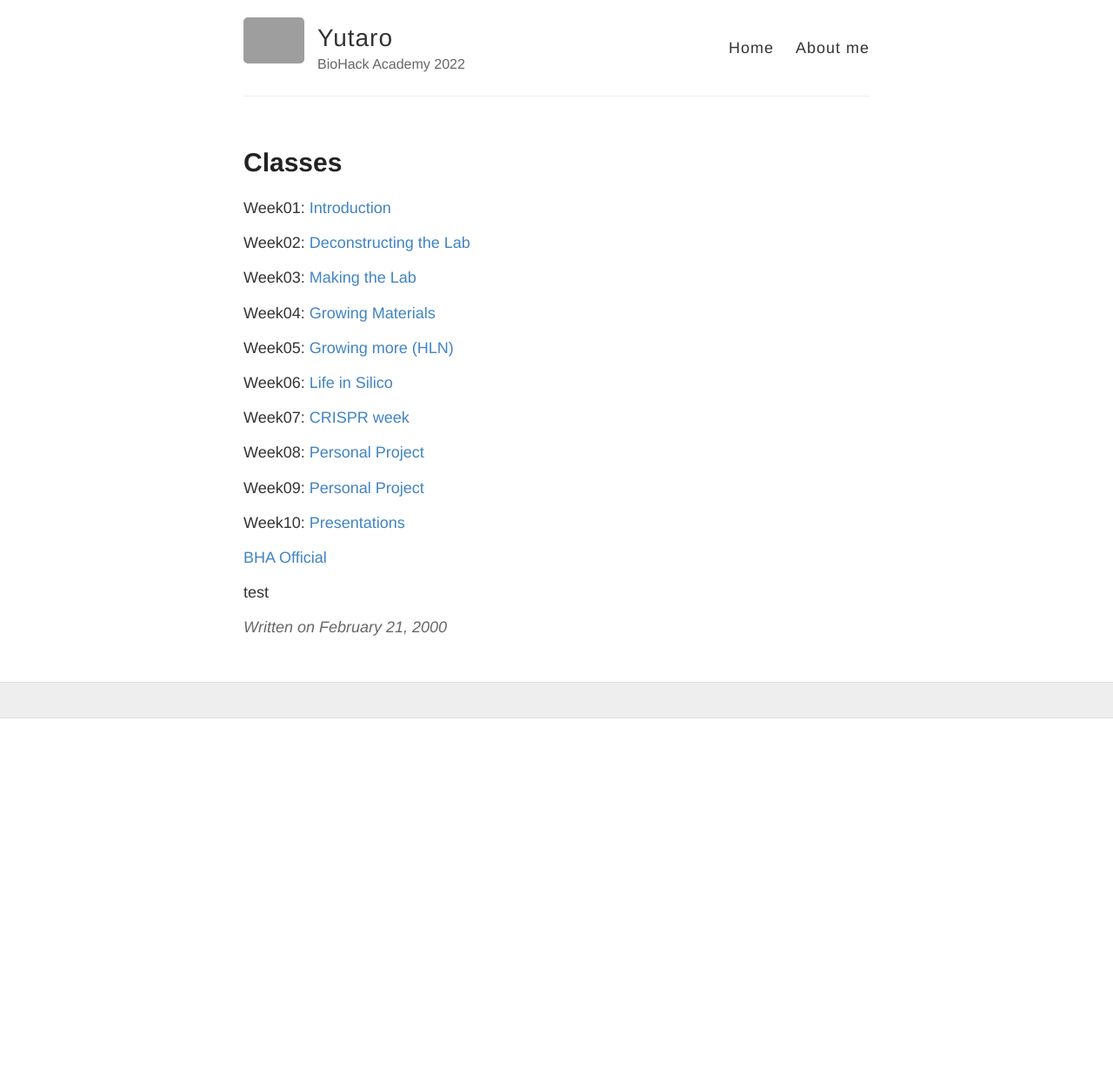
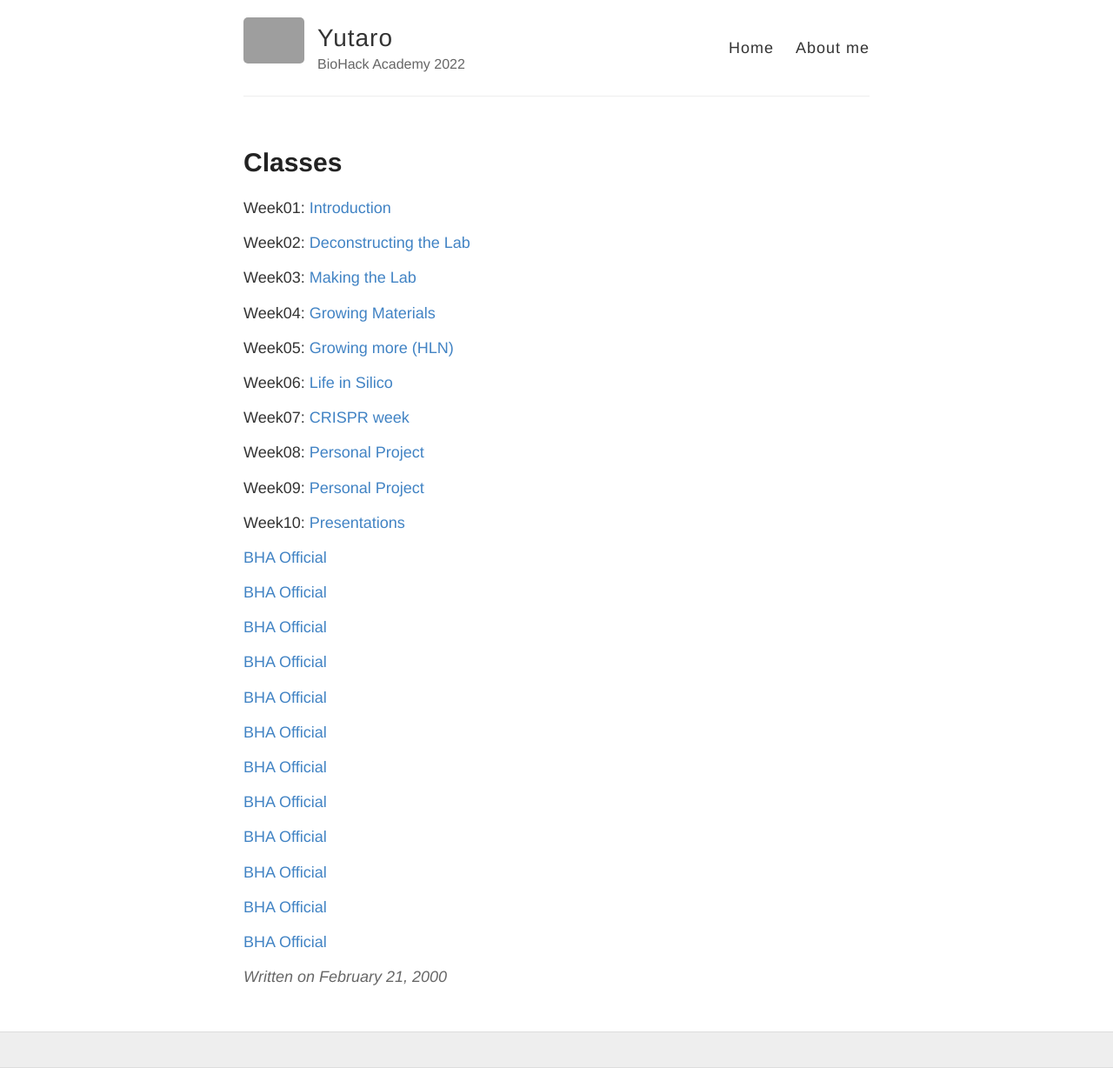
Before and after one commit to ytr0221/ytr0221.github.io, a Jekyll site: the page built from _posts/2000-2-21-Classes.md, in a window 1280 px wide. Shown: the whole page at 87% size. Built offline with Jekyll 4.4.1, drawn with Linux system fonts in a browser that asks for light colours; before the commit the page ends 900 px from its top, so only the background shows below that; grey boxes are pictures that could not be loaded.

Commit message:
Update 2000-2-21-Classes.md

```diff
--- a/_posts/2000-2-21-Classes.md
+++ b/_posts/2000-2-21-Classes.md
@@ -40,9 +40,24 @@ Week10: [Presentations](www.google.com)
 
 [BHA Official](http://biohackacademy.github.io/)
 
+[BHA Official](http://biohackacademy.github.io/)
 
+[BHA Official](http://biohackacademy.github.io/)
 
+[BHA Official](http://biohackacademy.github.io/)
 
+[BHA Official](http://biohackacademy.github.io/)
 
+[BHA Official](http://biohackacademy.github.io/)
 
-test
+[BHA Official](http://biohackacademy.github.io/)
+
+[BHA Official](http://biohackacademy.github.io/)
+
+[BHA Official](http://biohackacademy.github.io/)
+
+[BHA Official](http://biohackacademy.github.io/)
+
+[BHA Official](http://biohackacademy.github.io/)
+
+[BHA Official](http://biohackacademy.github.io/)
```
